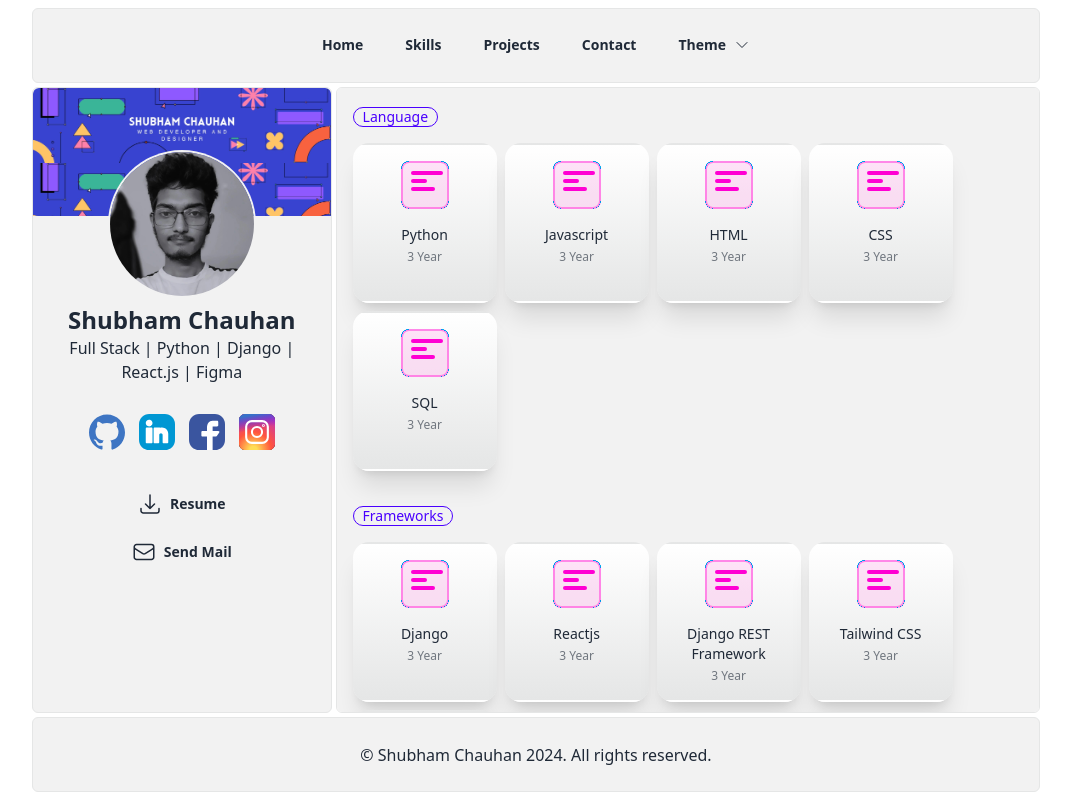
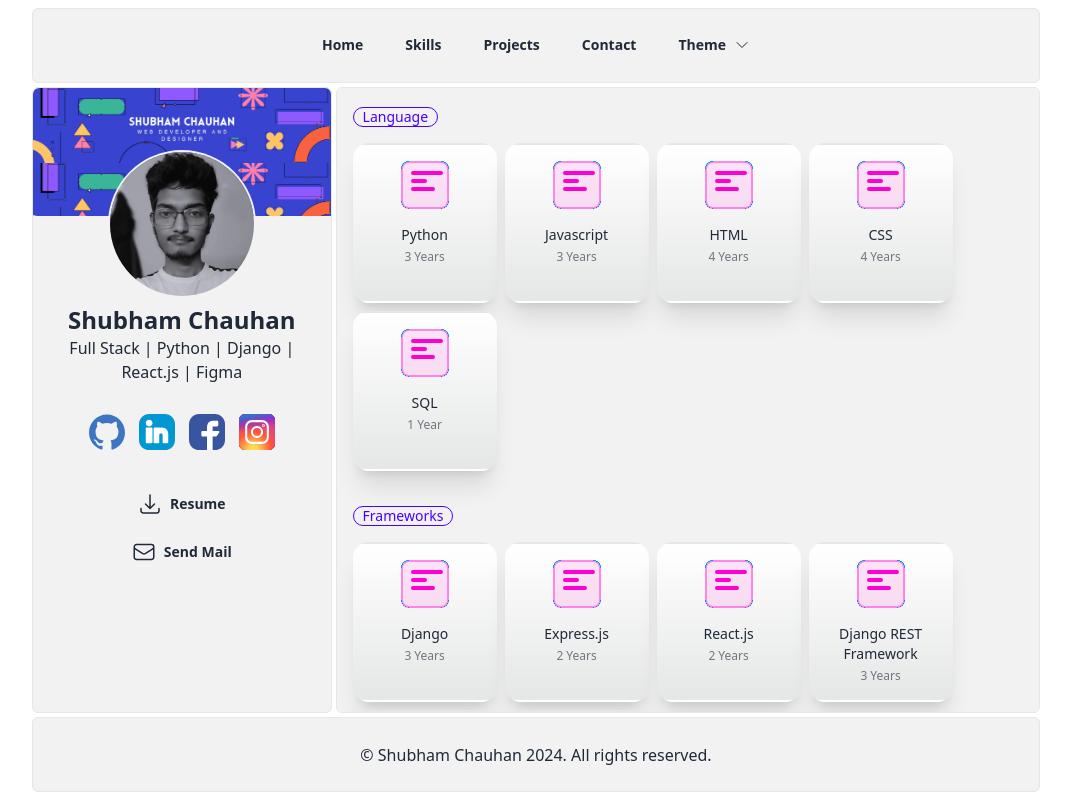
Before and after one commit to shubhamchauhan8881/myportfolio, a React (Vite) app: page /skills in a window 1280 px wide. Shown: the whole page, without its empty margins (104-1175 px from the left). Built offline with nearby package versions, Linux system fonts and the light colour scheme.

Commit message:
Update data.js

```diff
--- a/src/assets/data.js
+++ b/src/assets/data.js
@@ -72,23 +72,23 @@ const skills = [
 		data: [
 			{
 				name: "Python",
-				exp: "3 Year",
+				exp: "3 Years",
 			},
 			{
 				name: "Javascript",
-				exp: "3 Year",
+				exp: "3 Years",
 			},
 			{
 				name: "HTML",
-				exp: "3 Year",
+				exp: "4 Years",
 			},
 			{
 				name: "CSS",
-				exp: "3 Year",
+				exp: "4 Years",
 			},
 			{
 				name: "SQL",
-				exp: "3 Year",
+				exp: "1 Year",
 			},
 		],
 	},
@@ -97,23 +97,27 @@ const skills = [
 		data: [
 			{
 				name: "Django",
-				exp: "3 Year",
+				exp: "3 Years",
 			},
 			{
-				name: "Reactjs",
-				exp: "3 Year",
+				name: "Express.js",
+				exp: "2 Years",
+			},
+			{
+				name: "React.js",
+				exp: "2 Years",
 			},
 			{
 				name: "Django REST Framework",
-				exp: "3 Year",
+				exp: "3 Years",
 			},
 			{
 				name: "Tailwind CSS",
-				exp: "3 Year",
+				exp: "3 Years",
 			},
 			{
 				name: "jQuery",
-				exp: "3 Year",
+				exp: "2 Years",
 			},
 		],
 	},
@@ -131,12 +135,12 @@ const skills = [
 		data: [
 			{
 				name: "Git and Github",
-				exp: "3 Year",
+				exp: "1 Years",
 			},
 			{
 				name: "VS Code",
-				exp: "3 Year",
-			},
+				exp: "3 Years",
+			}
 		],
 	},
 ];
```
